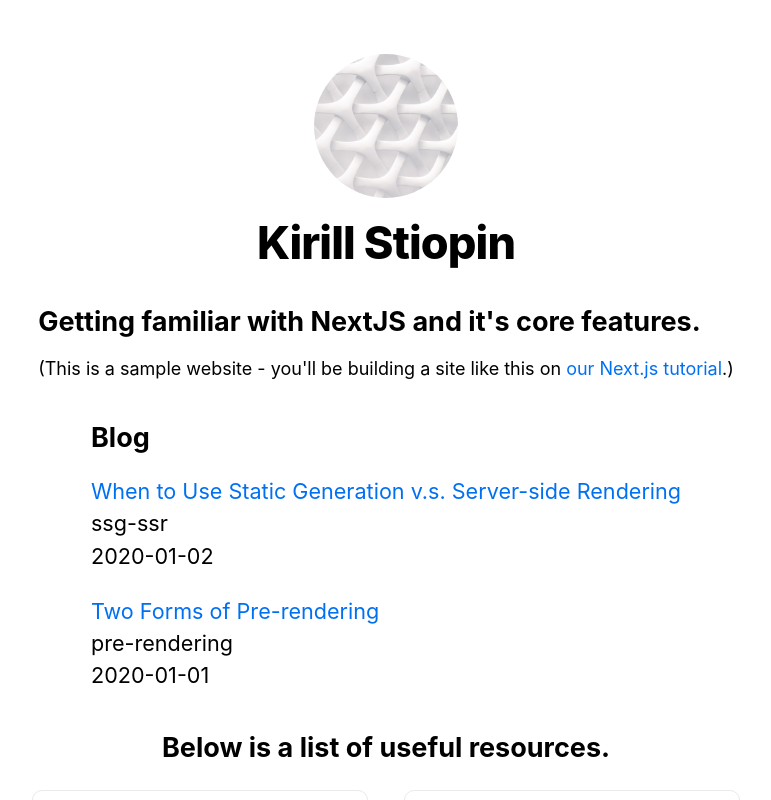
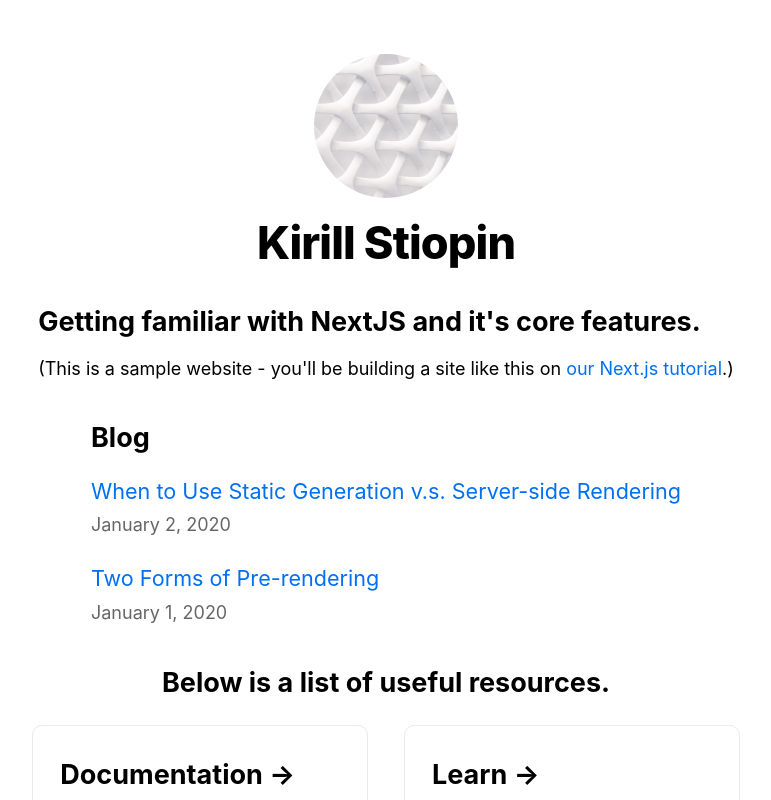
Before and after one commit to kstiopin/nextjs-demo, a Next.js app: page / in a window 1280 px wide. Shown: the top 800 px of the page, without its empty margins (254-1025 px from the left). Built offline with nearby package versions, Linux system fonts and the light colour scheme.

Commit message:
Polishing the Home and Post pages

```diff
--- a/components/HomePage.jsx
+++ b/components/HomePage.jsx
@@ -6,6 +6,7 @@
 import ExampleGrid from './ExampleGrid';
 import Layout, { siteTitle } from './Layout';
 import homeStyles from './home.module.css';
+import { getDateString } from '../utils/getDateString';
 
 const HomePage = ({ allPostsData }) => (
   <Layout home>
@@ -30,9 +31,7 @@
           <li className={utilStyles.listItem} key={id}>
             <Link href={`/posts/${id}`}>{title}</Link>
             <br />
-            {id}
-            <br />
-            {date}
+            <small className={utilStyles.lightText}>{getDateString(date)}</small>
           </li>
         ))}
       </ul>
--- /dev/null
+++ b/utils/getDateString.js
@@ -0,0 +1,6 @@
+export const getDateString = dateInput => {
+  const date = new Date(dateInput);
+  const month = ["January", "February", "March", "April", "May", "June", "July", "August", "September", "October", "November", "December" ][date.getMonth()];
+
+  return `${month} ${date.getDate()}, ${date.getFullYear()}`;
+};
```
Also changed, not shown: components/Post.jsx (+17 -9 lines), pages/404.jsx (added, +9 -0 lines), 1 other file (tests, documents, lock files or other folders).
